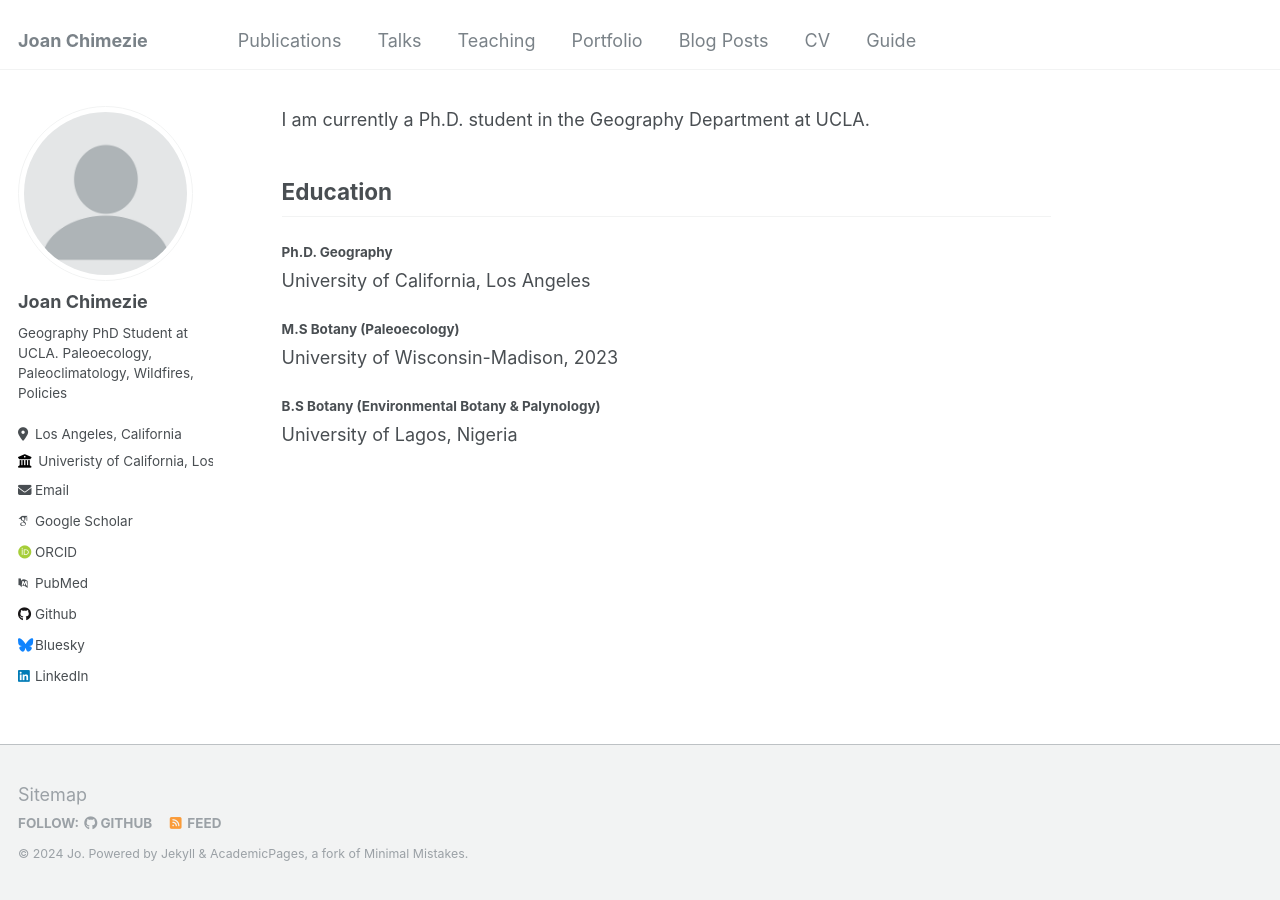
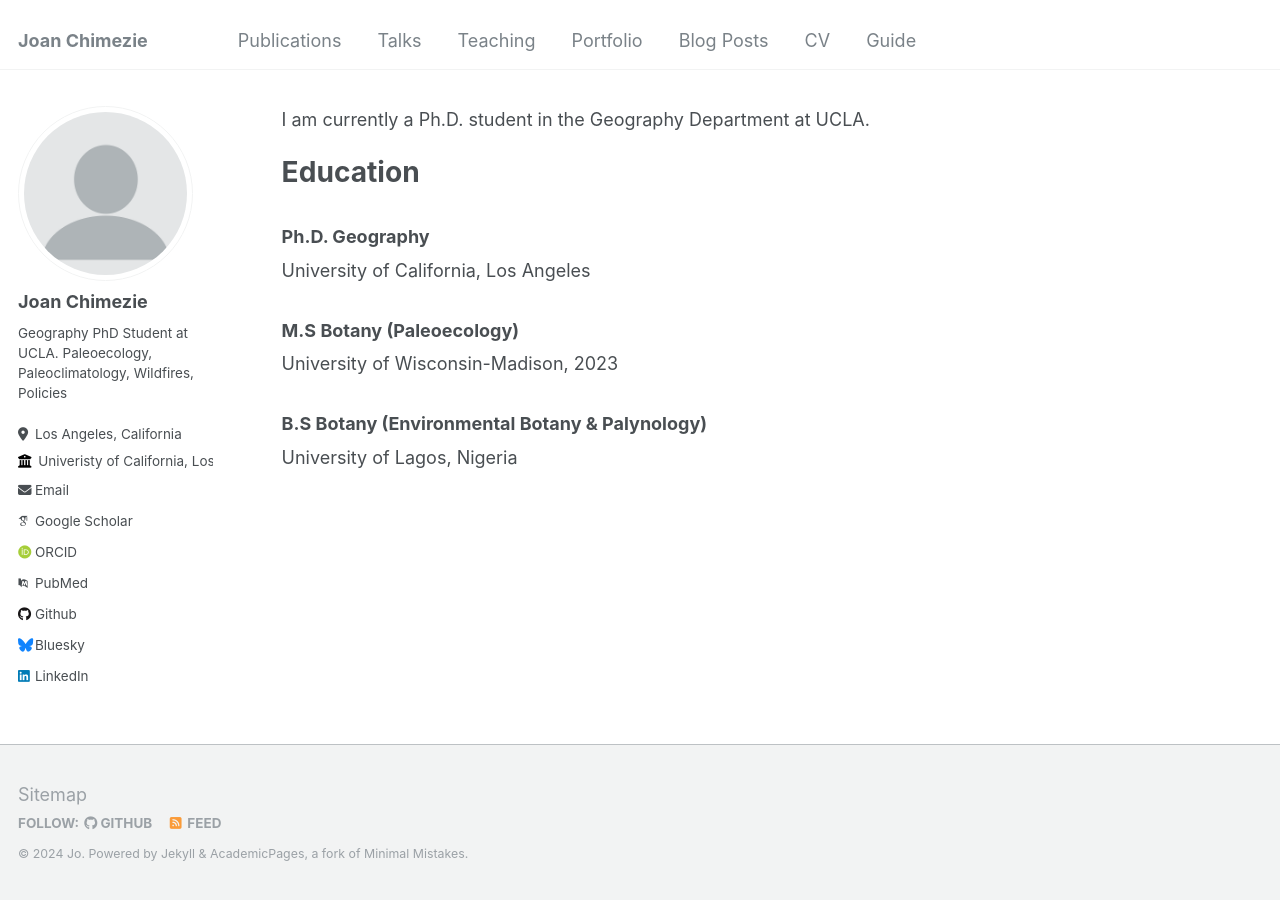
Before and after one commit to JoanChimezie/joanchimezie.github.io, a Jekyll site: the page built from _pages/about.md, in a window 1280 px wide. Built offline with Jekyll 4.4.1, drawn with Linux system fonts in a browser that asks for light colours; some web fonts are replaced; our own code applies the rules of GitHub Pages for plain Markdown files.

```diff
--- a/_pages/about.md
+++ b/_pages/about.md
@@ -2,12 +2,12 @@
 
 I am currently a Ph.D. student in the Geography Department at UCLA.
 
-## Education
-#### Ph.D. Geography
+# Education
+### Ph.D. Geography
 University of California, Los Angeles
 
-#### M.S Botany (Paleoecology)
+### M.S Botany (Paleoecology)
 University of Wisconsin-Madison, 2023
 
-#### B.S Botany (Environmental Botany & Palynology)
+### B.S Botany (Environmental Botany & Palynology)
 University of Lagos, Nigeria
```
